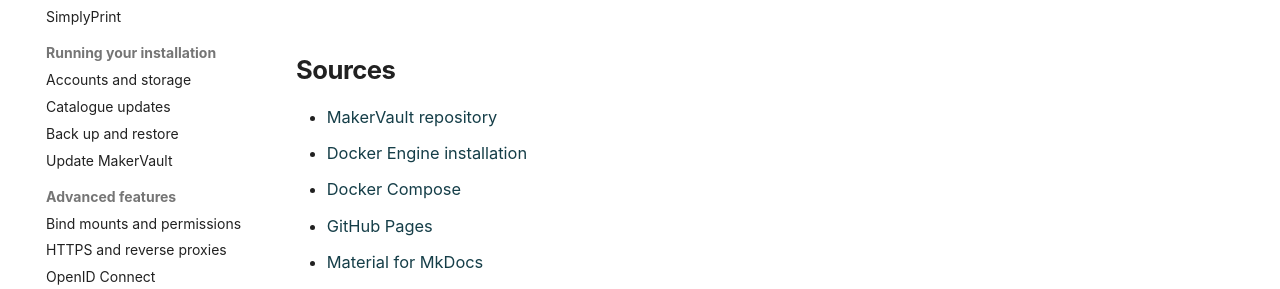
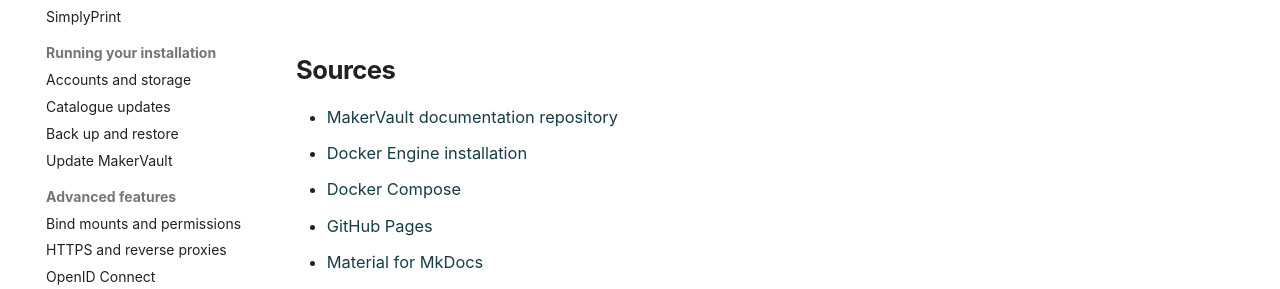
Before and after one commit to gavrd7/MakerVault-docs, an MkDocs documentation site: the page built from docs/guide/reference/about.md, in a window 1280 px wide and 900 px high, scrolled down 891 px. Shown: the part 354-643 px from the top of the window. Built offline with MkDocs 1.6.1 and Material for MkDocs 9.7.7, drawn with Linux system fonts in a browser that asks for light colours; comment, search, counter and statistics services are not loaded.

Commit message:
docs: point public guide to public documentation repository

```diff
--- a/docs/guide/reference/about.md
+++ b/docs/guide/reference/about.md
@@ -20,7 +20,7 @@
 
 ## Sources
 
-- [MakerVault repository](https://github.com/gavrd7/MakerVault)
+- [MakerVault documentation repository](https://github.com/gavrd7/MakerVault-docs)
 - [Docker Engine installation](https://docs.docker.com/engine/install/)
 - [Docker Compose](https://docs.docker.com/compose/)
 - [GitHub Pages](https://docs.github.com/en/pages/getting-started-with-github-pages/what-is-github-pages)
```
